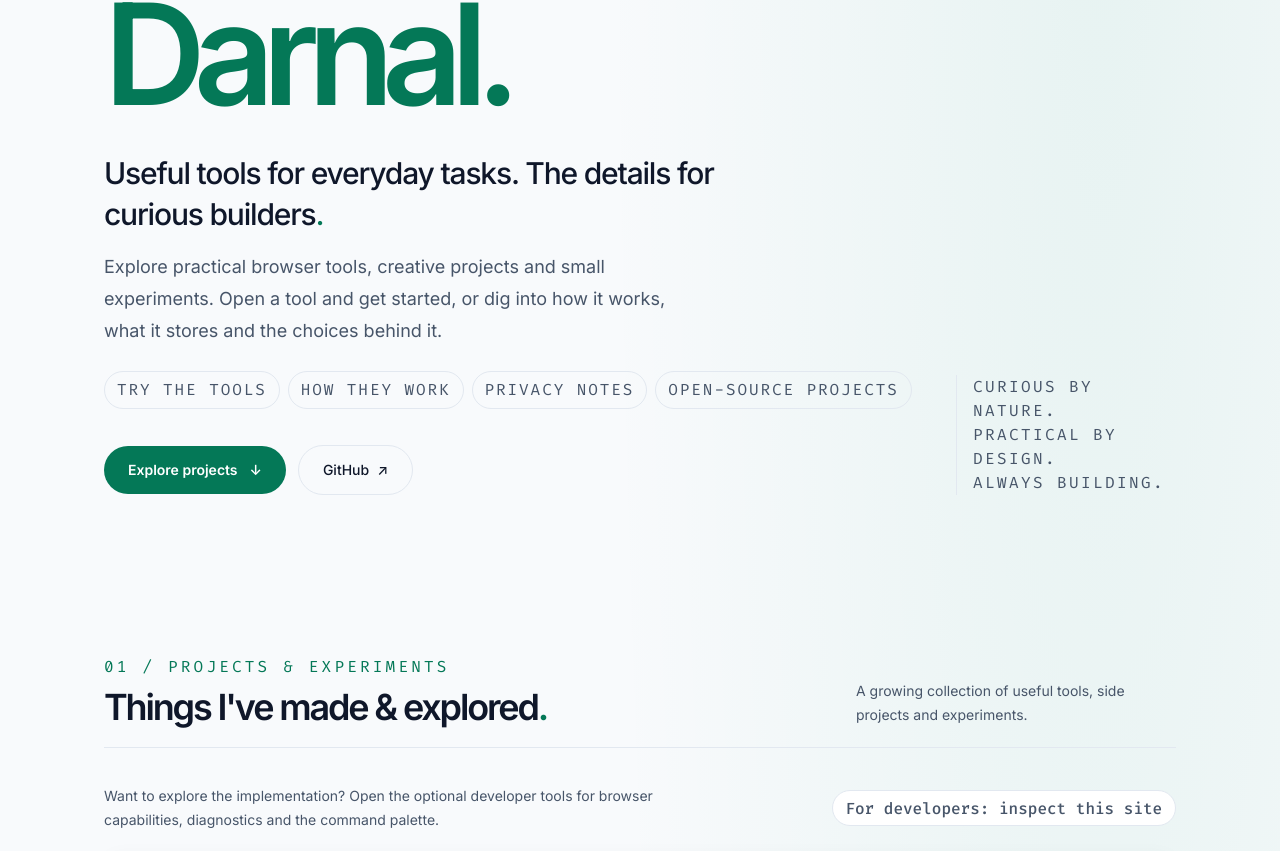
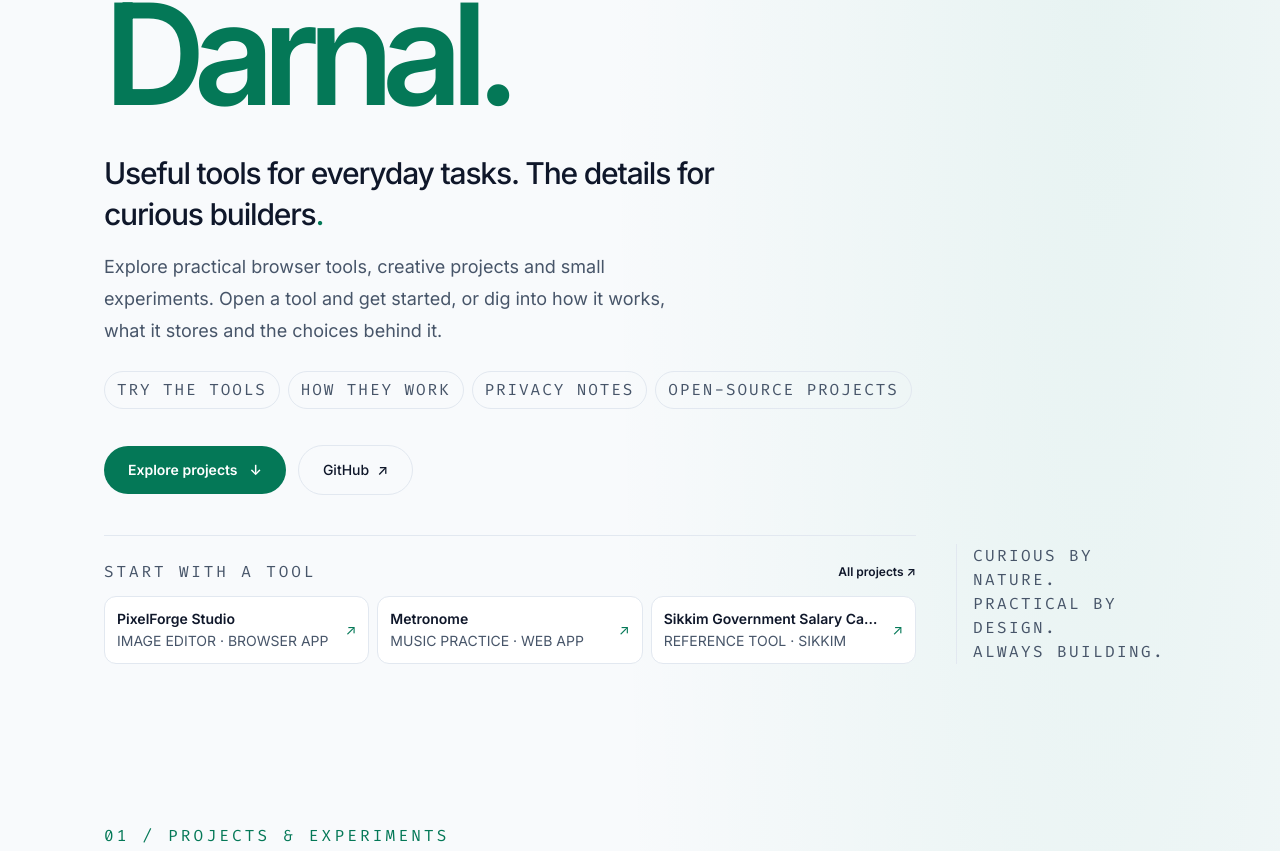
Before and after one commit to leenusdarnal/leenusdarnal.github.io, a SvelteKit app: page / in a window 1280 px wide. Shown: the part 343-1194 px from the top of the page. Built offline with nearby package versions, Linux system fonts and the light colour scheme.

Commit message:
Improve homepage hero discovery and tool access

```diff
--- a/src/routes/+page.svelte
+++ b/src/routes/+page.svelte
@@ -33,6 +33,13 @@
   }
 
   const navigation = personalSpaceConfig.navigation.filter((item) => personalSpaceConfig.sections[item.section]);
+  const heroFeaturedProjects = projects.slice(0, 3);
+  const heroTagLinks = {
+    'Try the tools': '#work',
+    'How they work': '#updates',
+    'Privacy notes': '#faq',
+    'Open-source projects': '#work'
+  };
 
 
   const structuredData = JSON.stringify({
@@ -152,9 +159,11 @@
         <p class="mt-4 max-w-xl text-sm leading-7 text-[var(--muted)] sm:text-base sm:leading-8 lg:text-lg">
           {personalSpaceConfig.content.hero.description}
         </p>
-        <ul aria-label="Things I like exploring" class="mt-5 flex flex-wrap gap-2 font-mono text-[10px] uppercase tracking-[0.12em] text-[var(--muted)] sm:mt-6">
+        <ul aria-label="Explore this site" class="mt-5 flex flex-wrap gap-2 font-mono text-[10px] uppercase tracking-[0.12em] text-[var(--muted)] sm:mt-6">
           {#each personalSpaceConfig.content.hero.tags as tag}
-            <li class="rounded-full border border-[var(--line)] px-3 py-1.5">{tag}</li>
+            <li>
+              <a href={heroTagLinks[tag] ?? '#work'} class="inline-flex min-h-9 items-center rounded-full border border-[var(--line)] px-3 py-1.5 transition-colors hover:border-[var(--accent)] hover:bg-[var(--accent-soft)] hover:text-[var(--ink)] focus-visible:outline-offset-2">{tag}</a>
+            </li>
           {/each}
         </ul>
         <div class="mt-7 flex flex-wrap items-center gap-3 sm:mt-9">
@@ -166,6 +175,23 @@
           <a href={personalSpaceConfig.site.githubUrl} target="_blank" rel="noopener noreferrer" class="inline-flex min-h-11 items-center gap-2 rounded-full border border-[var(--line)] px-5 py-3 text-sm font-medium text-[var(--ink)] transition hover:border-[var(--accent)] sm:px-6 sm:py-3.5">
             GitHub <span aria-hidden="true">↗</span>
           </a>
+        </div>
+        <div class="mt-8 border-t border-[var(--line)] pt-5 sm:mt-10 sm:pt-6">
+          <div class="mb-3 flex items-center justify-between gap-3">
+            <p class="font-mono text-[10px] uppercase tracking-[0.18em] text-[var(--muted)]">Start with a tool</p>
+            <a href="#work" class="text-xs font-semibold text-[var(--accent)] hover:underline">All projects ↗</a>
+          </div>
+          <div class="grid gap-2 sm:grid-cols-3">
+            {#each heroFeaturedProjects as project}
+              <a href={project.live} target="_blank" rel="noopener noreferrer" class="group flex min-h-14 items-center justify-between gap-3 rounded-xl border border-[var(--line)] bg-[var(--panel)] px-3 py-3 text-sm transition-colors hover:border-[var(--accent)] hover:bg-[var(--accent-soft)]">
+                <span class="min-w-0">
+                  <span class="block truncate font-semibold text-[var(--ink)]">{project.name}</span>
+                  <span class="mt-0.5 block truncate text-[11px] text-[var(--muted)]">{project.type}</span>
+                </span>
+                <span aria-hidden="true" class="shrink-0 text-[var(--accent)] transition-transform group-hover:translate-x-0.5">↗</span>
+              </a>
+            {/each}
+          </div>
         </div>
       </div>
 
```
